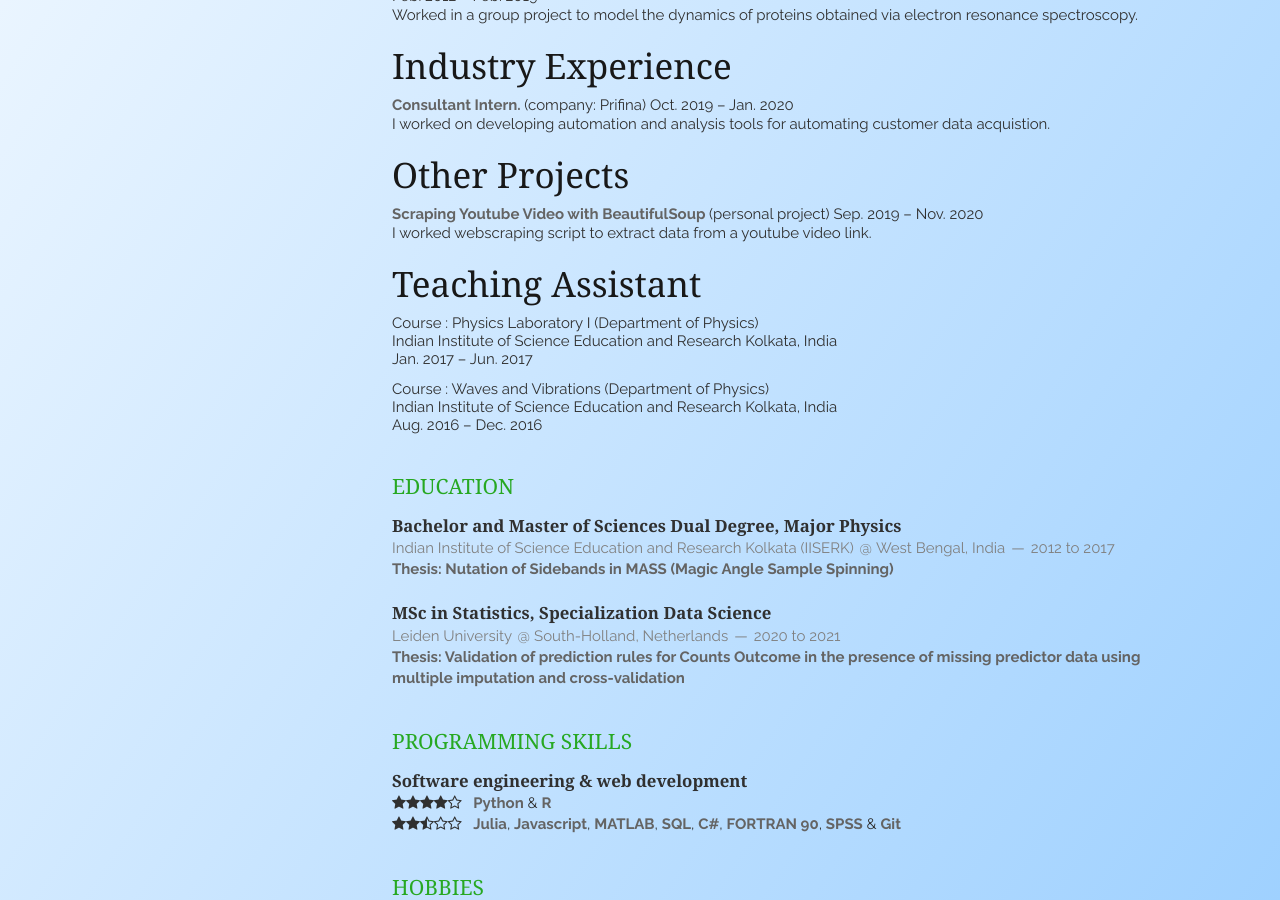
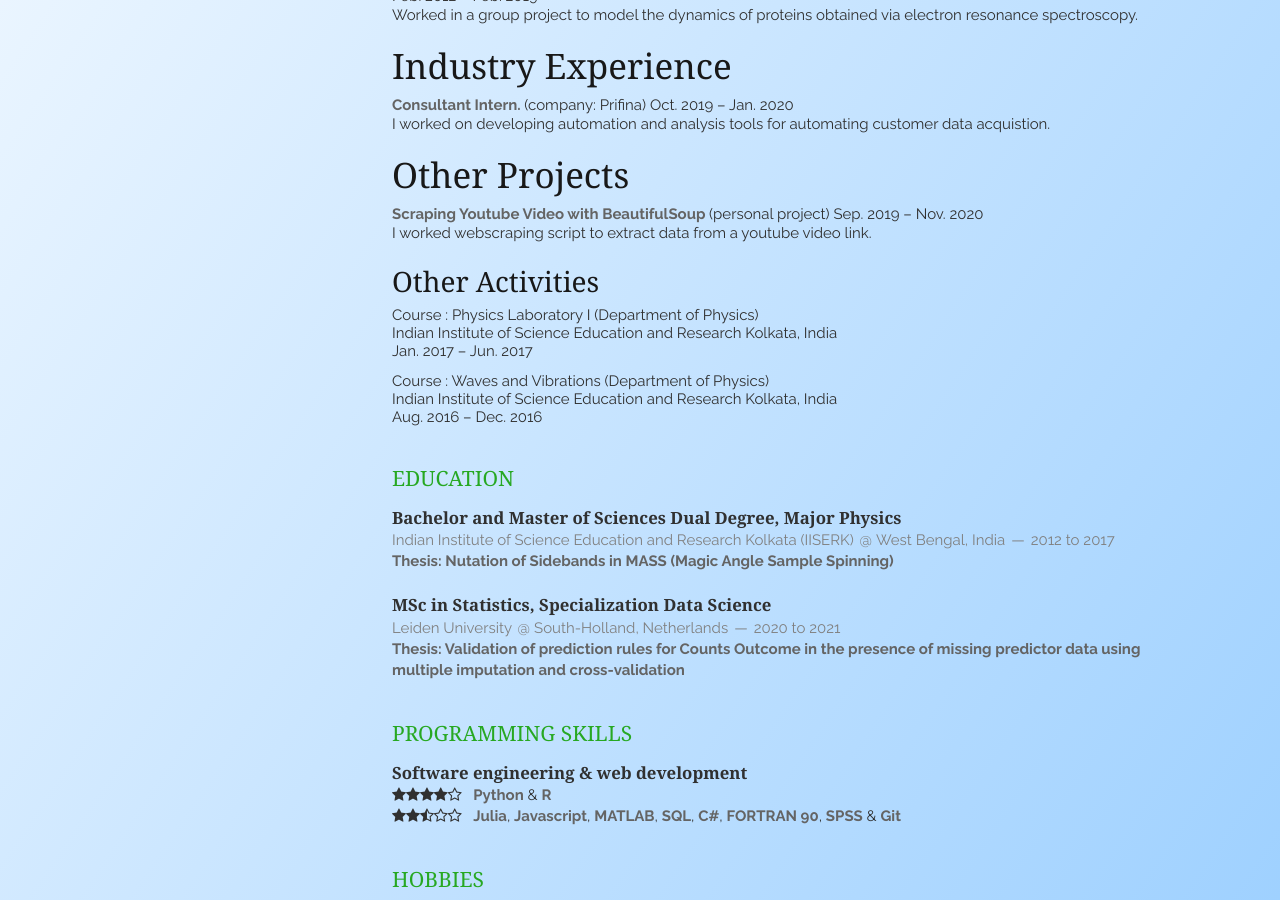
Before and after one commit to kuntala-c/kuntala-c.github.io, a Jekyll site: the page built from index.html, in a window 1280 px wide and 900 px high, scrolled down 784 px. Built offline with Jekyll 4.4.1, drawn with Linux system fonts in a browser that asks for light colours; nearby versions of some CDN libraries; the list of posts is cut into pages by our own code.

Commit message:
Update employment.html

```diff
--- a/_includes/employment.html
+++ b/_includes/employment.html
@@ -47,7 +47,7 @@
 
 	<article>
         <header>
-            <h2>Teaching Assistant</h2>
+            <h3>Other Activities</h3>
 		</header>
 			<ul>
 				<li> Course : Physics Laboratory I (Department of Physics)
```
